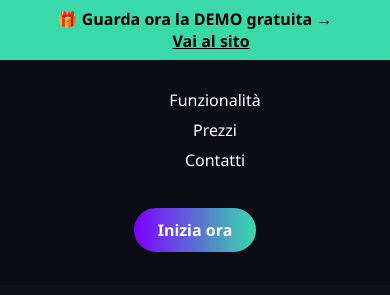
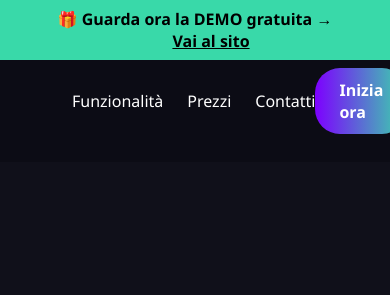
Before and after one commit to Zappy-Start/Zappy-Vetrina, a plain HTML site: page index.html in a window 390 px wide. Shown: the top 295 px of the page. Drawn offline with Linux system fonts and the light colour scheme.

Commit message:
Aggiornata versione index con nav sottile e fisso

```diff
--- a/index.html
+++ b/index.html
@@ -161,22 +161,6 @@
 }
 
 @media (max-width: 768px) {
-  nav {
-    flex-direction: column;
-    gap: 0.8rem;
-    align-items: center;
-    padding: 0.8rem 1rem;
-  }
-
-  nav ul {
-    flex-direction: column;
-    align-items: center;
-    gap: 0.5rem;
-  }
-
-  .cta {
-    margin-top: 0.5rem;
-  }
   .mobile-hide-on-small {
     display: none;
   }
```
